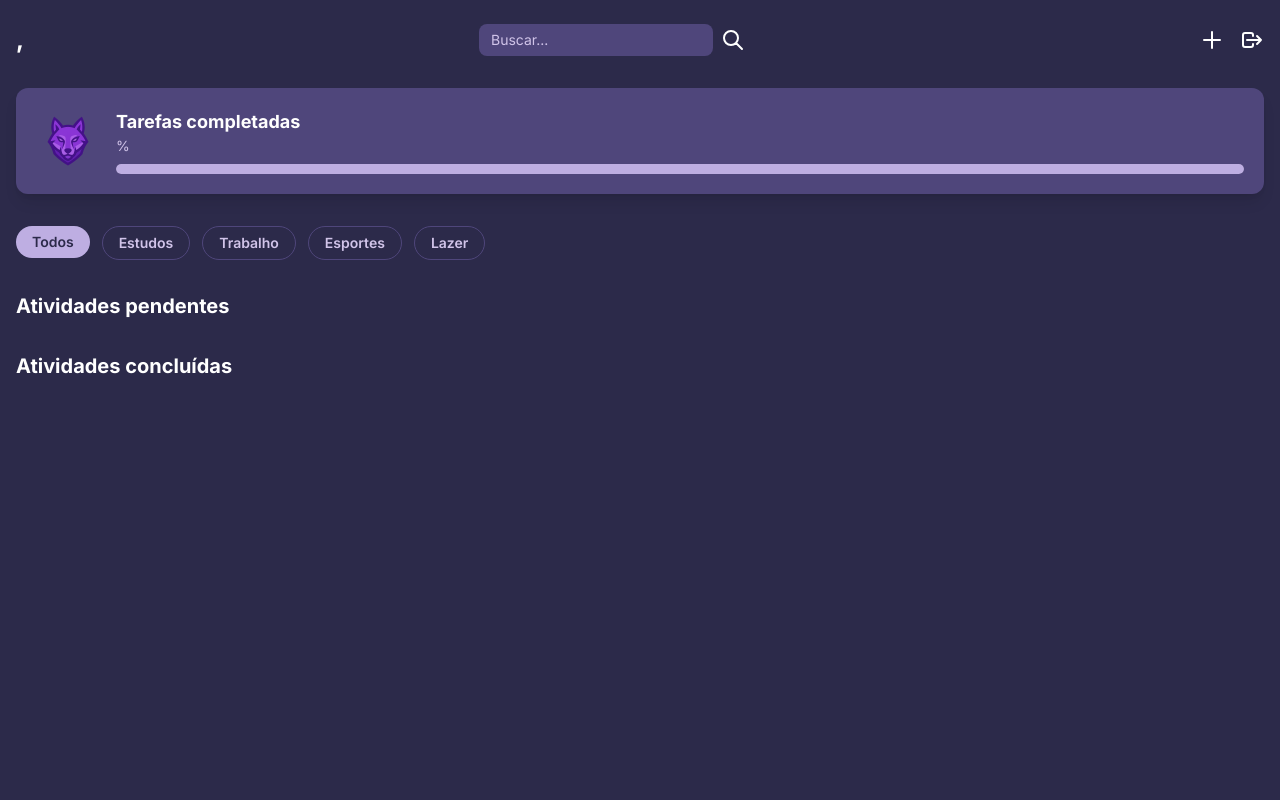
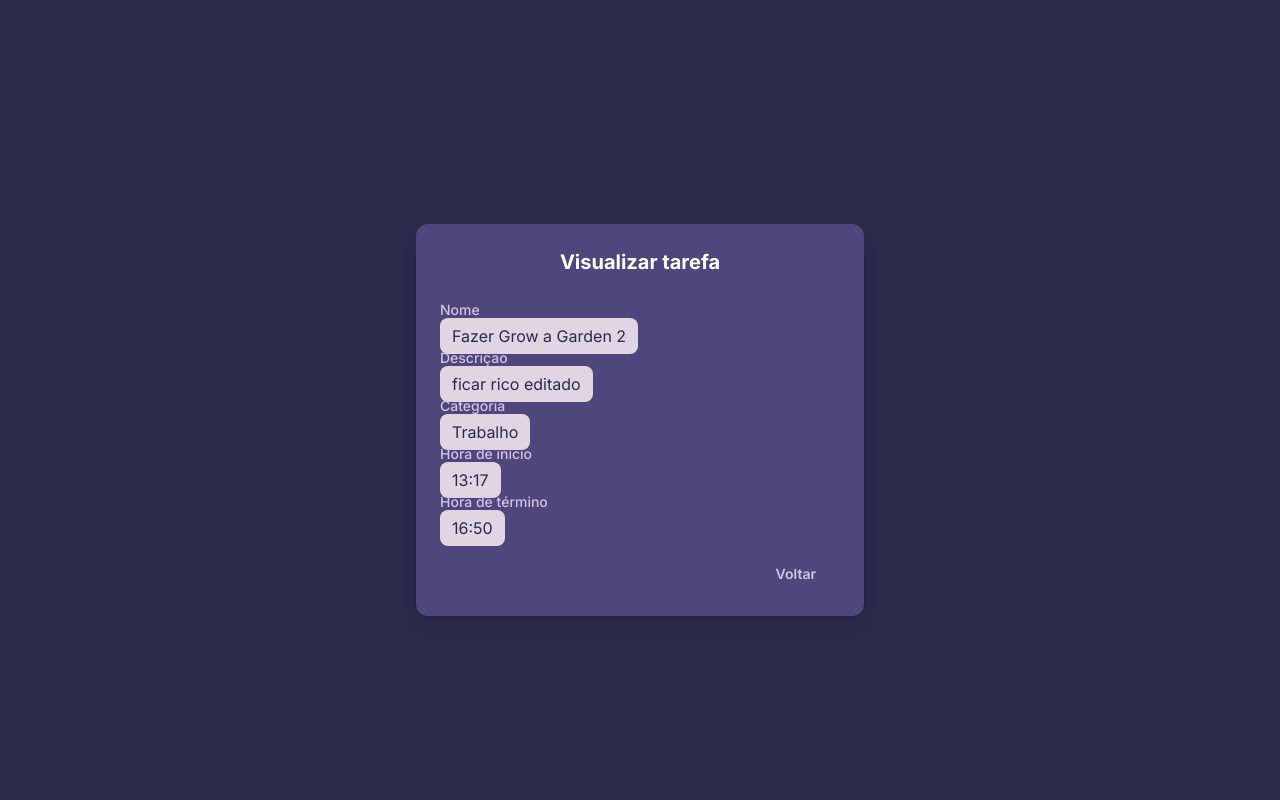
Before and after one commit to pedroaborges/2do_project, a Django app: page /task/5/detail/ in a window 1280 px wide. Run offline with Django 4.2, Linux system fonts and the light colour scheme; a user stored in the database is signed in; data comes from the database, SQL or seed files in the repository; some libraries are stand-ins or nearby versions.

Commit message:
feat: tela de detalhes

```diff
--- /dev/null
+++ b/tasks/templates/detailTask.html
@@ -0,0 +1,60 @@
+{% extends 'base.html' %}
+{% load static %}
+
+{% block 'title' %}Atualizar tarefa - 2DO{% endblock %}
+
+{% block 'body' %}
+  <body class="bg-dark-purple font-sans flex items-center justify-center min-h-screen p-4">
+    <div class="bg-card-purple p-6 rounded-xl shadow-lg mt-10 w-full max-w-md">
+      <h4 class="text-center text-xl font-bold text-text-primary mb-6">Visualizar tarefa</h4>
+
+        <!-- Nome -->
+        <div>
+          <label class="block text-sm font-medium text-text-secondary mb-1">Nome</label>
+          <label class="w-full rounded-lg px-3 py-2 bg-input-purple text-text-input placeholder-text-secondary focus:outline-none focus:ring-2 focus:ring-light-purple">
+            {{ task.name }}
+          </label>
+        </div>
+
+        <!-- Descrição -->
+        <div>
+          <label class="block text-sm font-medium text-text-secondary mb-1">Descrição</label>
+          <label class="w-full rounded-lg px-3 py-2 bg-input-purple text-text-input placeholder-text-secondary focus:outline-none focus:ring-2 focus:ring-light-purple">
+            {{ task.description }}
+          </label>
+        </div>
+
+        <!-- Categoria -->
+        <div>
+          <label class="block text-sm font-medium text-text-secondary mb-1">Categoria</label>
+          <label class="w-full rounded-lg px-3 py-2 bg-input-purple text-text-input placeholder-text-secondary focus:outline-none focus:ring-2 focus:ring-light-purple">
+            {{ task.category }}
+          </label>
+        </div>
+
+        <!-- Hora de início -->
+        <div>
+          <label class="block text-sm font-medium text-text-secondary mb-1">Hora de início</label>
+          <label class="w-full rounded-lg px-3 py-2 bg-input-purple text-text-input focus:outline-none focus:ring-2 focus:ring-light-purple">
+            {{ task.init_hour|time:'H:i' }}
+          </label>
+        </div>
+
+        <!-- Hora de término -->
+        <div>
+          <label class="block text-sm font-medium text-text-secondary mb-1">Hora de término</label>
+          <label class="w-full rounded-lg px-3 py-2 bg-input-purple text-text-input focus:outline-none focus:ring-2 focus:ring-light-purple">
+            {{ task.end_hour|time:'H:i' }}
+          </label>
+        </div>
+
+        <div class="flex justify-end space-x-3 pt-4">
+          <a href="{% url 'home' %}">
+            <button type="button" class="px-6 py-2 rounded-lg text-sm font-semibold text-text-secondary hover:text-light-purple transition">
+              Voltar
+            </button>
+          </a>
+        </div>
+    </div>
+  </body>
+{% endblock %}
--- a/tasks/templates/index.html
+++ b/tasks/templates/index.html
@@ -87,7 +87,9 @@
                   <button type="submit" class="w-6 h-6 rounded-full border-2 border-text-secondary"></button>
                 </form>
                 <div>
-                  <h4 class="text-text-primary font-semibold">{{i.name}}</h4>
+                  <a href="{% url 'detail' i.id %}">
+                      <h4 class="text-text-primary font-semibold">{{i.name}}</h4>
+                  </a>
                   <p class="text-text-secondary text-xs">{{ i.init_hour }} - {{ i.end_hour }}</p>
                 </div>
               </div>
--- a/tasks/views.py
+++ b/tasks/views.py
@@ -124,7 +124,7 @@ class TasksCreateView(CreateView): # Create View (POST)
 @method_decorator(login_required(login_url='login'), name='dispatch')
 class TasksDetailView(DetailView): # Detail View (RETRIEVE)
     model = Task
-    template_name = 'index.html'
+    template_name = 'detailTask.html'
 
 @method_decorator(login_required(login_url='login'), name='dispatch')
 class TasksUpdateView(UpdateView): # Update View (PUT)
```
